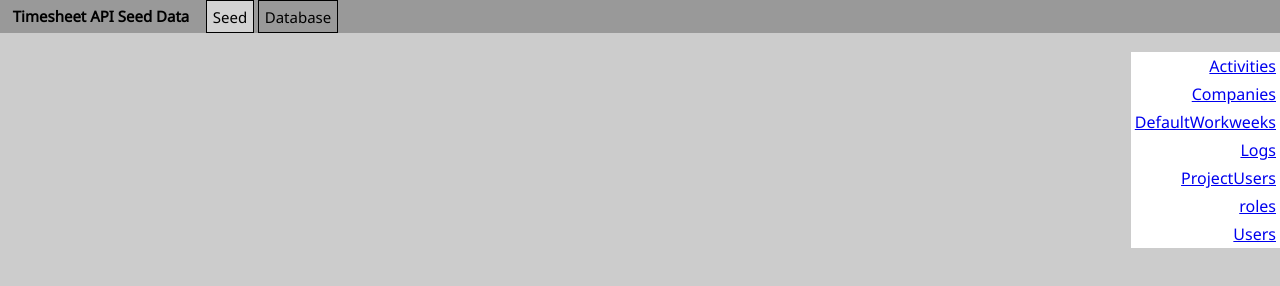
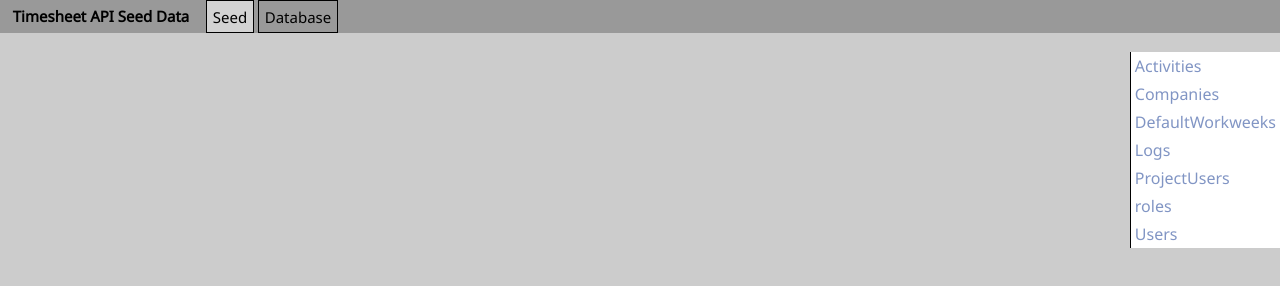
Before and after one commit to antheboets/TimesheetAPIDataSite, a plain HTML site: page index.html in a window 1280 px wide. Drawn offline with nearby package versions, Linux system fonts and the light colour scheme; no server answers.

Commit message:
update css

```diff
--- a/styling.css
+++ b/styling.css
@@ -4,10 +4,8 @@ body {
 }
 
 #page {
-
 	margin-top: 4%;
 	margin-left: 8px;
-
 }
 
 .jsonBlock{
@@ -54,13 +52,13 @@ body {
 
 .menuTable table{
 	border-spacing: 0px;
+	border-left: 1px solid black;
 }
 
 .menuTable td{
 	font-family: 'Noto Sans', sans-serif;
 	color: #8195c4;
 	padding: 3px 4px 3px 4px;
-	text-align: right;
 }
 
 .active{
@@ -71,3 +69,8 @@ body {
 	background-color: #8195c4 !important;
 	color: white !important;
 }
+
+a{
+	text-decoration: none;
+	color: inherit;
+}
```
